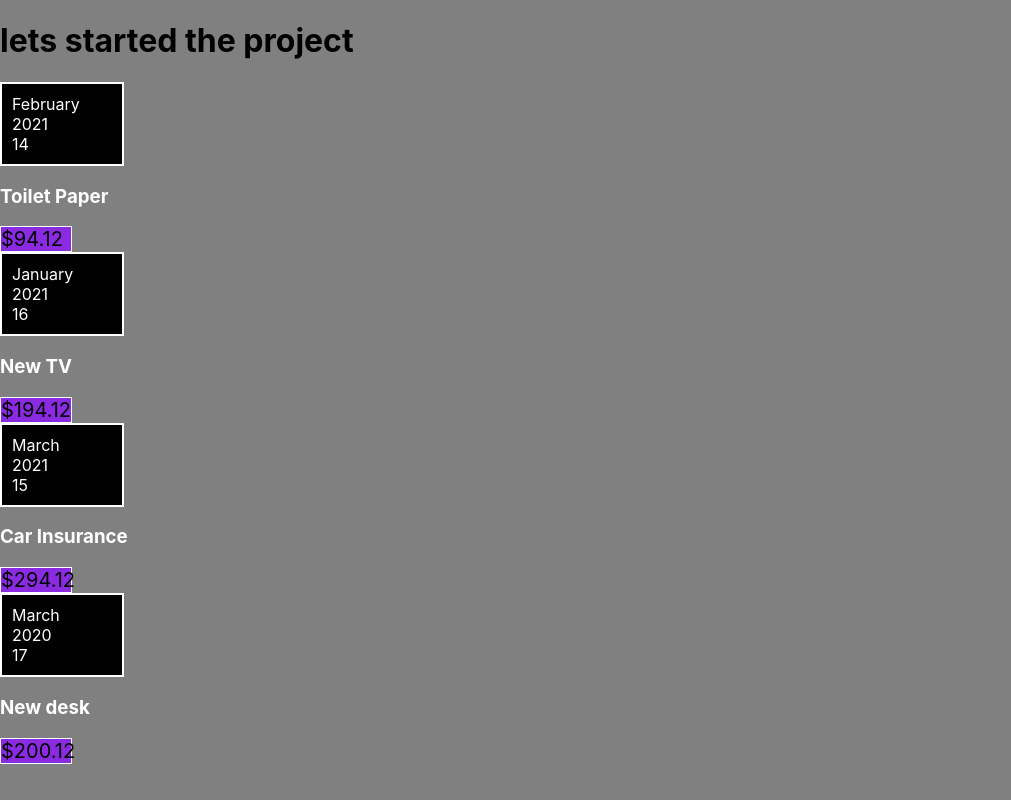
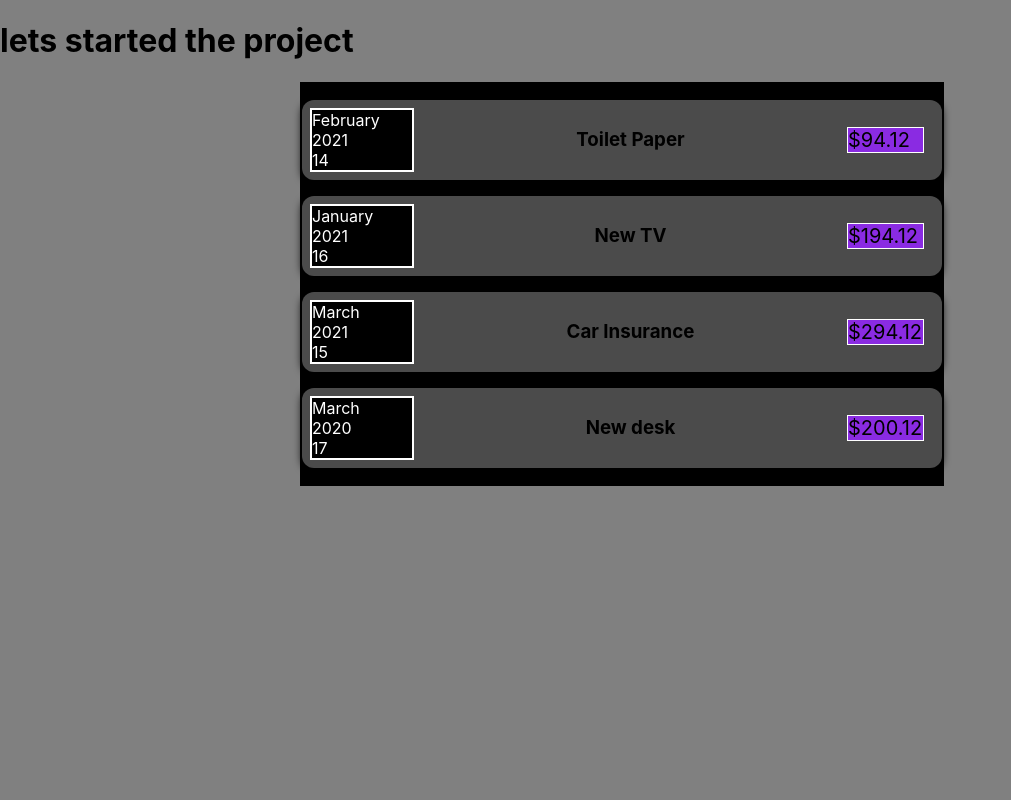
Before and after one commit to haripriya911/ExpenseManager, a JavaScript app: page / in a window 1280 px wide. Shown: the whole page, without its empty margins (0-1011 px from the left). Built offline with nearby package versions, Linux system fonts and the light colour scheme.

Commit message:
day 2 commit

```diff
--- a/src/App.js
+++ b/src/App.js
@@ -1,4 +1,5 @@
 import ExpenseItem from './components/ExpenseItem';
+import Expenses from './components/Expenses';
 function App() {
   const expense = [{
     id: 'e1',
@@ -24,34 +25,12 @@ function App() {
     price: 200.12,
     date: new Date(2020, 2, 17),
   },
-  ]
+  ];
   return (
     <div>
       <h1>lets started the project</h1>
-      <ExpenseItem
-        title={expense[0].title}
-        price={expense[0].price}
-        date={expense[0].date}
-      />
+      <Expenses items={expense}/>
 
-      <ExpenseItem
-        title={expense[1].title}
-        price={expense[1].price}
-        date={expense[1].date}
-      />
-
-
-      <ExpenseItem
-        title={expense[2].title}
-        price={expense[2].price}
-        date={expense[2].date}
-      />
-
-      <ExpenseItem
-        title={expense[3].title}
-        price={expense[3].price}
-        date={expense[3].date}
-      />
     </div>
   );
 }
--- a/src/components/Card.js
+++ b/src/components/Card.js
@@ -1,5 +1,4 @@
 import './Card.css';
-
 function Card(props){
     const classes= 'card'+ props.className;
     return(<div className={classes}>{props.children}</div>);
--- a/src/components/ExpenseDate.css
+++ b/src/components/ExpenseDate.css
@@ -6,7 +6,7 @@
 }
 .datecss{
     border: 2px solid white;
-   padding: 10px;
+
     background-color: black;
     width: 100px;
 }
--- a/src/components/ExpenseItem.css
+++ b/src/components/ExpenseItem.css
@@ -1,36 +1,34 @@
-
-
 body{
     background-color:gray;
 }
 
-.expense-item {
+.cardexpense-item {
   display: flex;
   justify-content: space-between;
   align-items: center;
-    font-weight: bold;
-    padding: 10px;
-    margin: 50px;
-    height: 100px;
-    border: 2px solid white;
+
+  padding: 0.5rem;
+  margin: 1rem 0;
+  box-shadow: 0 2px 8px rgba(0, 0, 0.25);
   border-radius: 12px;
-box-shadow:0px 1px 8p rgb(0, 255, 13);
-
-
-
+  background-color: #4b4b4b;
 
   }
-.expense-item_description{
-    margin-right: 100px;
+.expense-item_description {
+  display: flex;
+  flex-direction: column;
+gap: 1rem;
+align-items: flex-end;
+  /* color: white; */
 
-    color: white;
 }
-.expense-item_price{
+.expense-item_price {
   font-size: 1.25rem;
   border: 1px solid white;
-    background-color:blueviolet;
+  background-color: blueviolet;
   margin-right: 10px;
-    width: 70px;
-
-
+  width: 75px;
 }
+.expense{
+    border: 2px solid black;
+}
--- a/src/components/ExpenseItem.js
+++ b/src/components/ExpenseItem.js
@@ -1,19 +1,20 @@
 import ExpenseDate from './ExpenseDate';
+import './ExpenseItem.css';
 import Card from './Card';
-import './ExpenseItem.css';
-function ExpenseItem(props){
+function ExpenseItem(props) {
 
-    return(
+    return (<>
 
         <Card className='expense-item'>
-        <ExpenseDate date={props.date}/>
+            <ExpenseDate date={props.date} />
             <div className='expense-item_description'>
                 <h3>{props.title}</h3>
-                </div>
-                <div className='expense-item_price'>${props.price}</div>
+            </div>
+            <div className='expense-item_price'>${props.price}</div>
 
-                </Card>
-    );
+        </Card>
+    </>
+     );
 
 }
 export default ExpenseItem;
--- /dev/null
+++ b/src/components/Expenses.css
@@ -0,0 +1,6 @@
+.expense{
+    background-color: black;
+    margin: 0 300px ;
+    width: 50%;
+
+}
--- /dev/null
+++ b/src/components/Expenses.js
@@ -0,0 +1,30 @@
+import ExpenseItem from "./ExpenseItem";
+import './Expenses.css';
+
+function Expenses(props){
+    return(
+        <div className="expense">
+<ExpenseItem
+title={props.items[0].title}
+price={props.items[0].price}
+date={props.items[0].date}
+/>
+<ExpenseItem
+title={props.items[1].title}
+price={props.items[1].price}
+date={props.items[1].date}
+/>
+<ExpenseItem
+title={props.items[2].title}
+price={props.items[2].price}
+date={props.items[2].date}
+/>
+<ExpenseItem
+title={props.items[3].title}
+price={props.items[3].price}
+date={props.items[3].date}
+/>
+</div>
+    );
+}
+export default Expenses;
```
Also changed, not shown: src/components/Card.css (line endings or trailing spaces). Lines whose indentation alone changed are shown as unchanged.
